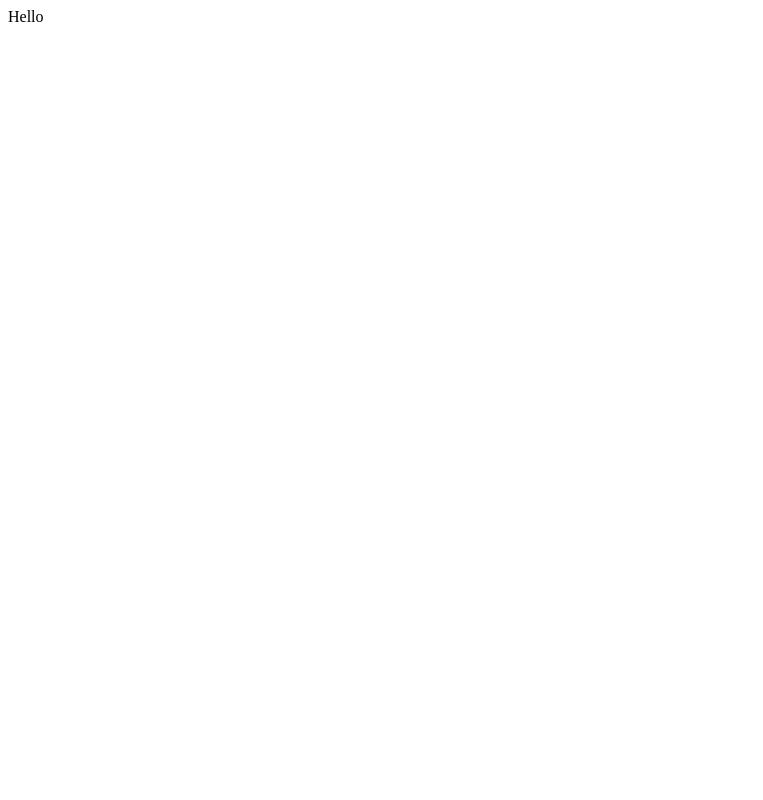
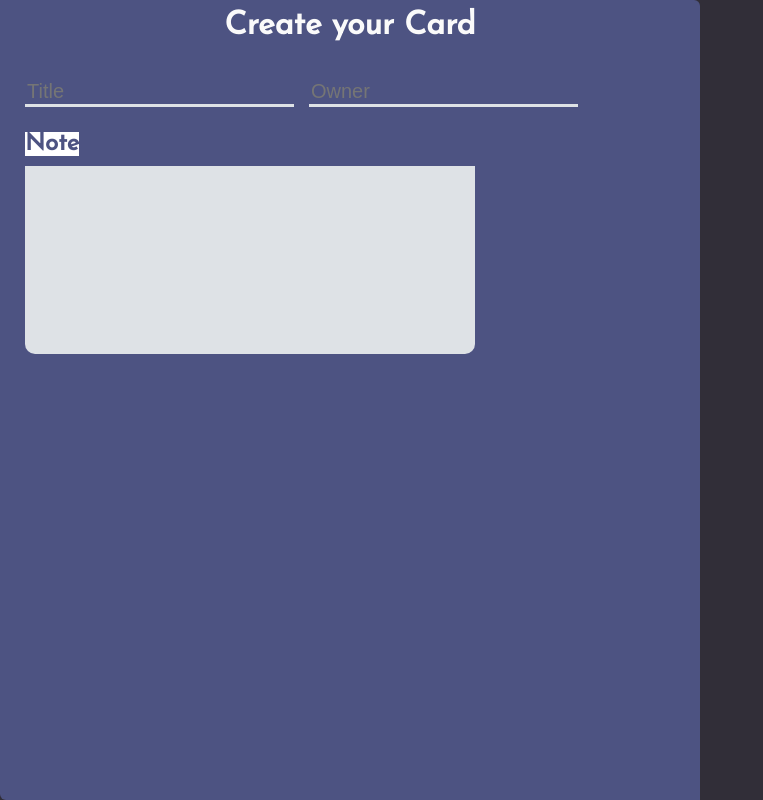
Before and after one commit to PeZunino/reminder, a React (Create React App) app: page / in a window 1280 px wide. Shown: the whole page, without its empty margins (0-763 px from the left). Built offline with nearby package versions, Linux system fonts and the light colour scheme.

Commit message:
note and title

```diff
--- a/package.json
+++ b/package.json
@@ -13,7 +13,8 @@
     "react": "^18.2.0",
     "react-dom": "^18.2.0",
     "react-scripts": "5.0.1",
-    "typescript": "^4.9.3",
+    "styled-components": "^5.3.6",
+    "typescript": "^4.7.4",
     "web-vitals": "^2.1.4"
   },
   "scripts": {
@@ -35,6 +36,7 @@
     ]
   },
   "devDependencies": {
+    "@types/styled-components": "^5.1.26",
     "@typescript-eslint/eslint-plugin": "^5.44.0",
     "@typescript-eslint/parser": "^5.44.0",
     "eslint": "^8.28.0",
@@ -42,6 +44,7 @@
     "eslint-import-resolver-typescript": "^3.5.2",
     "eslint-plugin-prettier": "^4.2.1",
     "eslint-plugin-react": "^7.31.11",
+    "eslint-plugin-react-hooks": "^4.6.0",
     "prettier": "^2.7.1"
   }
 }
--- a/public/index.html
+++ b/public/index.html
@@ -15,6 +15,18 @@
       user's mobile device or desktop. See https://developers.google.com/web/fundamentals/web-app-manifest/
     -->
     <link rel="manifest" href="%PUBLIC_URL%/manifest.json" />
+    <link rel="preconnect" href="https://fonts.googleapis.com" />
+    <link rel="preconnect" href="https://fonts.gstatic.com" crossorigin />
+    <link
+      href="https://fonts.googleapis.com/css2?family=Josefin+Sans&display=swap"
+      rel="stylesheet"
+    />
+    <link rel="preconnect" href="https://fonts.googleapis.com" />
+    <link rel="preconnect" href="https://fonts.gstatic.com" crossorigin />
+    <link
+      href="https://fonts.googleapis.com/css2?family=Roboto+Slab&display=swap"
+      rel="stylesheet"
+    />
     <!--
       Notice the use of %PUBLIC_URL% in the tags above.
       It will be replaced with the URL of the `public` folder during the build.
--- a/src/App.tsx
+++ b/src/App.tsx
@@ -1,7 +1,14 @@
 import React from "react";
+import MainPage from "./pages/Main";
+import { GlobalStyles } from "./styles/global";
 
 const App: React.FC = () => {
-  return <div>Hello</div>;
+  return (
+    <>
+      <MainPage />
+      <GlobalStyles />
+    </>
+  );
 };
 
 export default App;
--- /dev/null
+++ b/src/Components/Input/index.tsx
@@ -0,0 +1,33 @@
+/* eslint-disable react/prop-types */
+import { InputHTMLAttributes, useCallback, useState } from "react";
+import { InputContainer } from "./style";
+
+interface InputProps extends InputHTMLAttributes<HTMLInputElement> {
+  placeHolder: string;
+}
+const Input: React.FC<InputProps> = ({ placeHolder }) => {
+  const [focus, setFocus] = useState(false);
+
+  const handleFocus = useCallback(() => {
+    setFocus(true);
+    console.log("focus", focus);
+  }, []);
+
+  const handleBlur = useCallback(() => {
+    setFocus(false);
+    console.log(focus);
+  }, []);
+
+  return (
+    <InputContainer isFocus={focus}>
+      <input
+        onFocus={handleFocus}
+        onBlur={handleBlur}
+        placeholder={placeHolder}
+        type="text"
+      />
+    </InputContainer>
+  );
+};
+
+export default Input;
--- /dev/null
+++ b/src/Components/Input/style.ts
@@ -0,0 +1,27 @@
+import styled, { css } from "styled-components";
+
+interface InputContainerProp {
+  isFocus: boolean;
+}
+
+export const InputContainer = styled.div<InputContainerProp>`
+  color: #dee2e6;
+  border-bottom: 3px solid #dee2e6;
+
+  height: 40px;
+
+  display: flex;
+  align-items: flex-end;
+  margin-right: 15px;
+
+  input {
+    color: #dee2e6;
+    font-size: 20px;
+  }
+
+  ${props =>
+    props.isFocus &&
+    css`
+      border-color: #658e9c;
+    `}
+`;
--- /dev/null
+++ b/src/Components/TextArea/index.tsx
@@ -0,0 +1,11 @@
+import { Container } from "./styles";
+
+export const TextArea: React.FC = () => {
+  return (
+    <>
+      <Container>
+        <textarea name="description" id="" cols={30} rows={10}></textarea>
+      </Container>
+    </>
+  );
+};
--- /dev/null
+++ b/src/Components/TextArea/styles.ts
@@ -0,0 +1,15 @@
+import styled from "styled-components";
+
+export const Container = styled.div`
+  background-color: #dee2e6;
+  border-radius: 0px 0px 10px 10px;
+
+  textarea {
+    background-color: transparent;
+    border: none;
+    overflow: auto;
+    width: 450px;
+    resize: none;
+    /* padding: 15px; */
+  }
+`;
--- a/src/index.tsx
+++ b/src/index.tsx
@@ -5,12 +5,12 @@ import App from "./App";
 import reportWebVitals from "./reportWebVitals";
 
 const root = ReactDOM.createRoot(
-  document.getElementById("root") as HTMLElement
+  document.getElementById("root") as HTMLElement,
 );
 root.render(
   <React.StrictMode>
     <App />
-  </React.StrictMode>
+  </React.StrictMode>,
 );
 
 // If you want to start measuring performance in your app, pass a function
--- /dev/null
+++ b/src/pages/Main/index.tsx
@@ -0,0 +1,26 @@
+import React from "react";
+import Input from "../../Components/Input";
+import { TextArea } from "../../Components/TextArea";
+import { Content, BuilderMenu, FormContainer } from "./styles";
+
+const MainPage: React.FC = () => {
+  return (
+    <Content>
+      <BuilderMenu>
+        <h1>Create your Card</h1>
+
+        <FormContainer>
+          <form action="submit">
+            <Input placeHolder="Title" />
+            <Input placeHolder="Owner" />
+
+            <h2>Note</h2>
+            <TextArea />
+          </form>
+        </FormContainer>
+      </BuilderMenu>
+    </Content>
+  );
+};
+
+export default MainPage;
--- /dev/null
+++ b/src/pages/Main/styles.ts
@@ -0,0 +1,35 @@
+import styled from "styled-components";
+
+export const Content = styled.div`
+  height: 100vh;
+  color: #fafafa;
+`;
+
+export const BuilderMenu = styled.div`
+  background-color: #4d5382;
+  max-width: 700px;
+  height: 100%;
+  border-radius: 0px 6px;
+  text-align: center;
+  padding-top: 10px;
+`;
+
+export const FormContainer = styled.div`
+  padding-top: 25px;
+
+  form {
+    display: flex;
+    flex-direction: row;
+    flex-wrap: wrap;
+
+    padding: 0px 25px 0px 25px;
+
+    h2 {
+      width: 100%;
+      text-align: left;
+      margin: 25px 95% 10px 0px;
+      color: #4d5382;
+      background-color: white;
+    }
+  }
+`;
--- /dev/null
+++ b/src/styles/global.ts
@@ -0,0 +1,29 @@
+import { createGlobalStyle } from "styled-components";
+
+export const GlobalStyles = createGlobalStyle`
+  *{
+    box-sizing: border-box;
+  }
+  body{
+    font-family: 'Josefin Sans', sans-serif;
+    margin:0px;
+    padding:0px;
+    background-color: #312e38;
+  }
+
+  a{text-decoration-style: none;}
+
+  textarea{
+    font-family: 'Roboto Slab', serif;
+  }
+  input, textarea{
+
+    border: 0;
+    background: transparent;
+    outline:0;
+  }
+
+  h1,h2,h3,h4{
+    margin:0px;
+  }
+`;
```
Also changed, not shown: .eslintrc.json, 1 other file (tests, documents, lock files or other folders).
